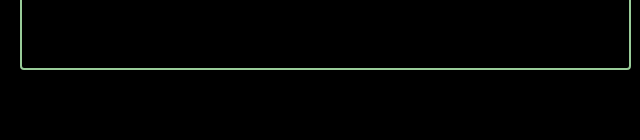
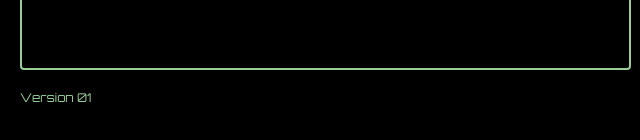
Before and after one commit to playerfh/test_project_001, a plain HTML site: page index.html in a window 1280 px wide. Shown: the part 234-374 px from the top of the page, 0-640 px from the left. Drawn offline with Linux system fonts and the light colour scheme.

Commit message:
commit 03
added caption

```diff
--- a/css/test_project_001.css
+++ b/css/test_project_001.css
@@ -65,6 +65,10 @@
 .bgImg03 {
   background-image: url("../images/03.gif");
 }
+.caption {
+  padding-top: 20px;
+  color: #99CC99;
+}
 
 @media (max-width: 640px) {
   .container {
--- a/index.html
+++ b/index.html
@@ -23,5 +23,6 @@
       <div class="menuSubtitle">content</div>
     </div>
   </div>
+  <div class="caption">Version 01</div>
 </body>
 </html>
```
Also changed, not shown: setup.html (+1 -0 lines), test.html (+1 -0 lines), usage.html (+1 -0 lines).
